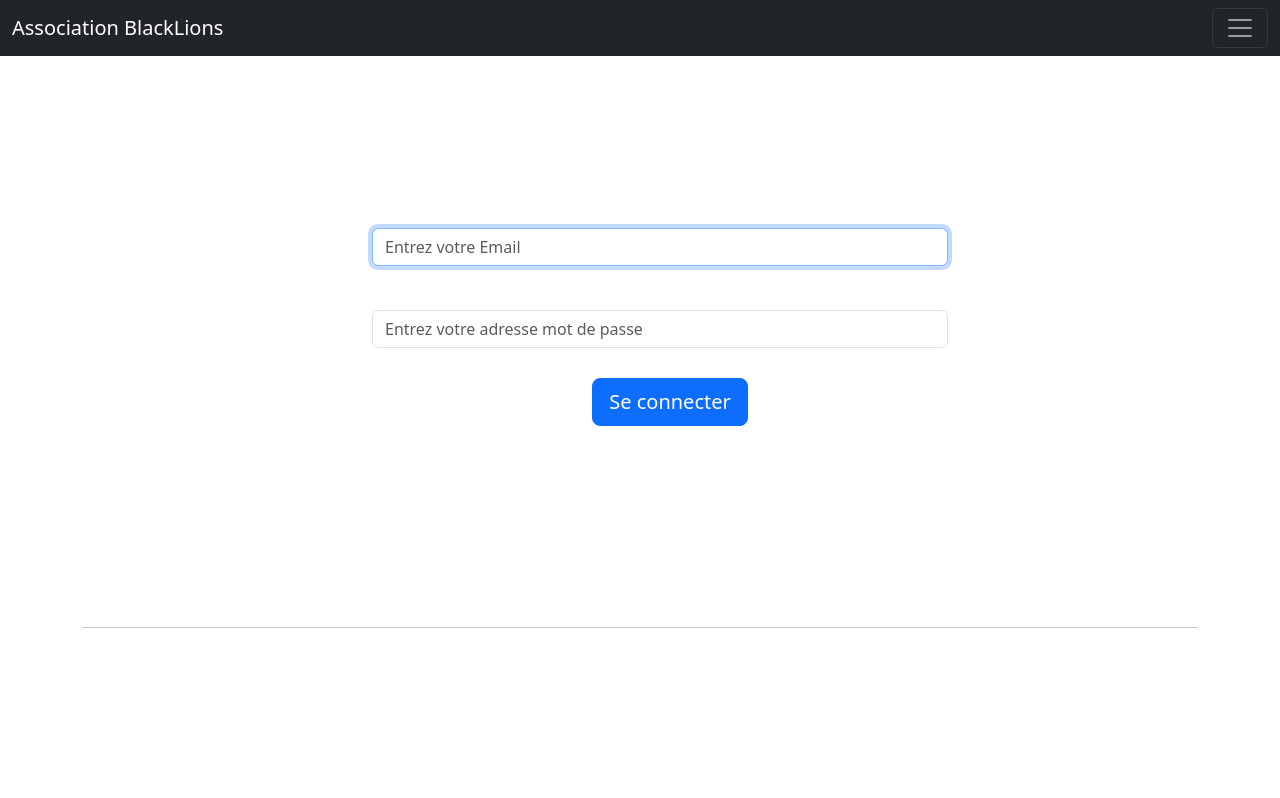
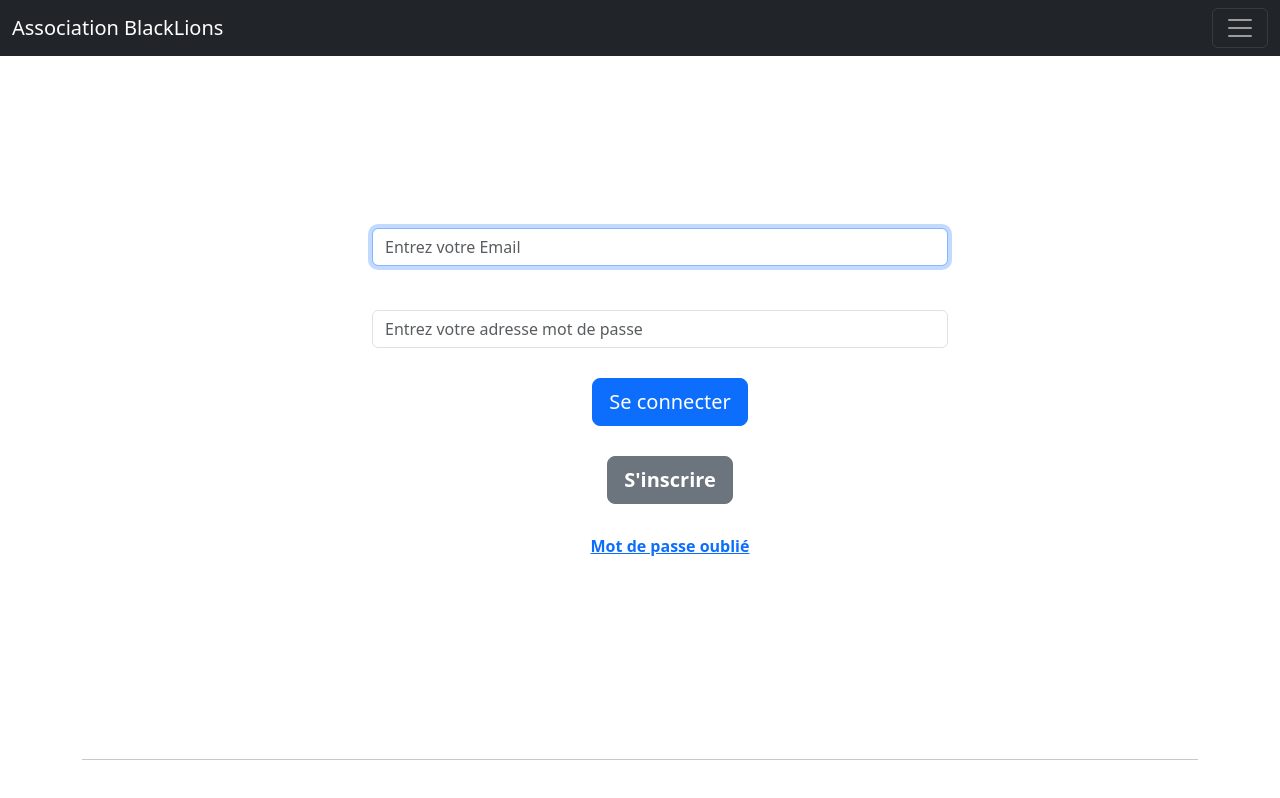
Before and after one commit to fuflin/SiteBlackLions, a Symfony app: template templates/security/login.html.twig in a window 1280 px wide. Shown: the top 798 px of the page. Run offline with Twig, Linux system fonts and the light colour scheme; the template is opened without the code that fills it, so the values that code supplies are empty; some libraries are stand-ins or nearby versions.

Commit message:
ajout lien supplémentaire

```diff
--- a/templates/base.html.twig
+++ b/templates/base.html.twig
@@ -67,6 +67,9 @@
                       {% if app.user %}
                       <li class="nav-item">
                         <a class="nav-link" href="{{path('app_logout')}}"><strong>Se déconnecter</strong></a>
+                      </li>
+                      <li class="nav-item">
+                        <a class="nav-link" href="{{path('edit_user', {'id': app.user.id})}}"><strong>Personnaliser le Compte</strong></a>
                       </li>
                       {% else %}
                       <li class="nav-item dropdown">
--- a/templates/security/login.html.twig
+++ b/templates/security/login.html.twig
@@ -32,6 +32,12 @@
         <div style="width: 100%; margin: 30px;  text-align: center;">
             <button class="btn btn-lg btn-primary" type="submit">Se connecter</button>
         </div>
+        <div style="width: 100%; margin: 30px;  text-align: center;">
+            <a class="btn btn-lg btn-secondary" href="{{path('app_register')}}"><strong>S'inscrire</strong></a>
+        </div>
+        <div style="width: 100%; margin: 30px;  text-align: center;">
+            <a href="{{path('app_forgot_password_request')}}"><strong>Mot de passe oublié</strong></a>
+        </div>
     </div>
 </div>
 
```
